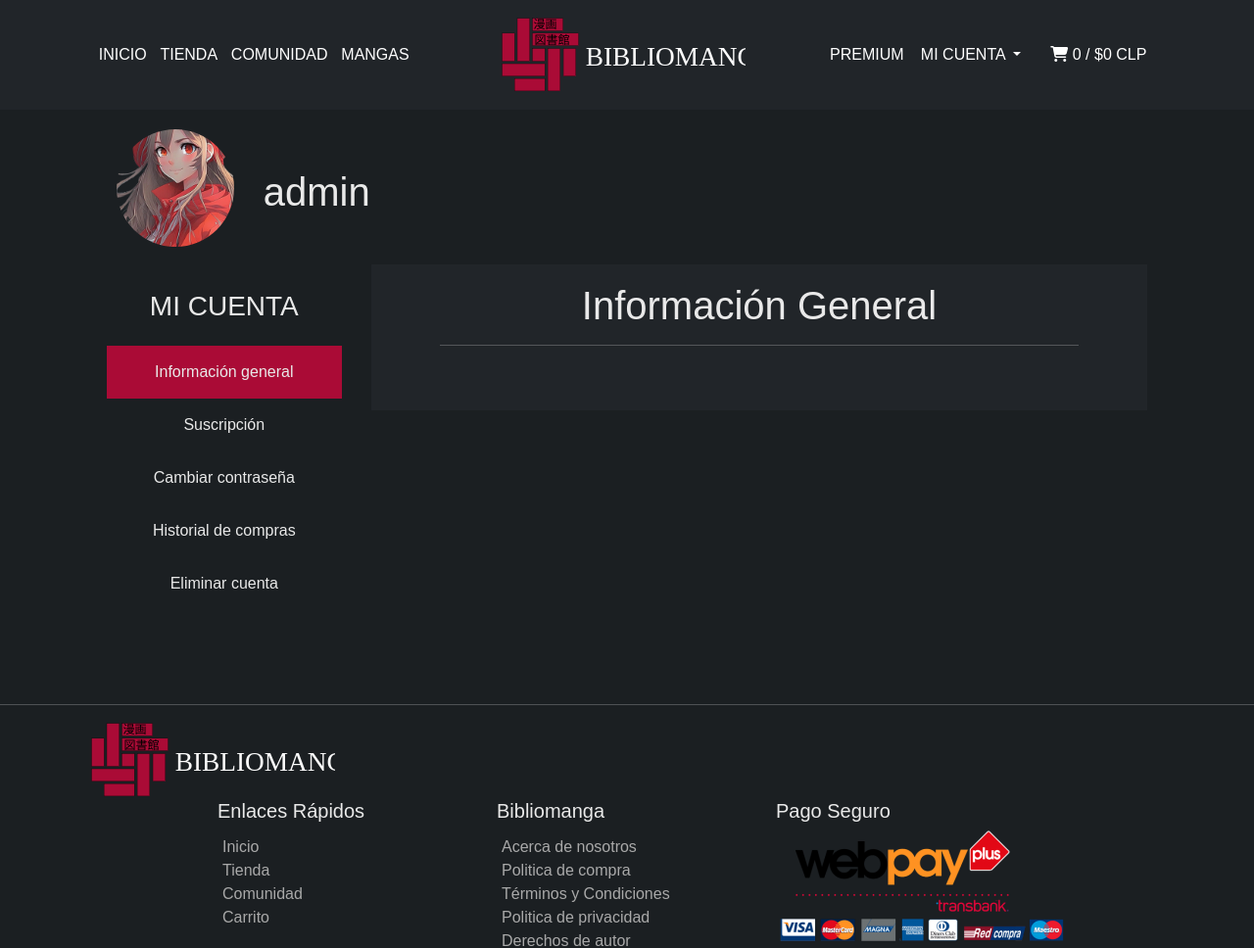
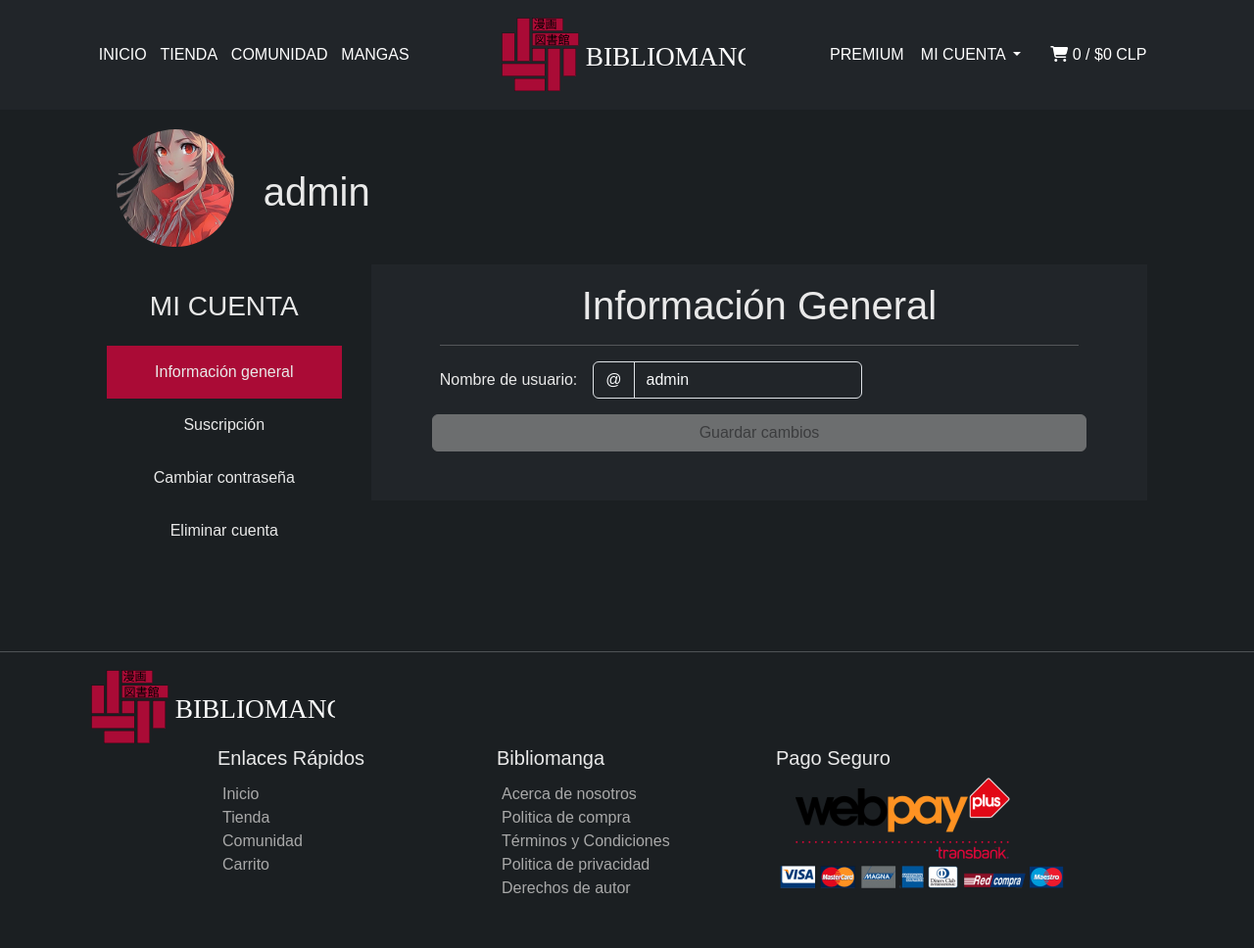
Before and after one commit to elotrodiegoluna/Bibliomanga, a Django app: page /users/account/information in a window 1280 px wide. Shown: the top 968 px of the page at 98% size. After the commit the page ends 912 px from the top, so only its background shows below. Run offline with Django 4.2, Linux system fonts and the light colour scheme; a user stored in the database is signed in; data comes from the database, SQL or seed files in the repository; parts of the project's set-up code (start-up, migrations or seed data) failed here and were passed over; some libraries are stand-ins or nearby versions.

Commit message:
actualizacion my account > premium y fecha cadu

```diff
--- a/core/urls.py
+++ b/core/urls.py
@@ -29,6 +29,9 @@ from users.views import (
     order_view,
     orderdetails_view,
     accountinfo_view,
+    accountdelete_view,
+    accountpremium_view,
+    accountpwd_view,
     change_avatar,
 )
 
@@ -103,6 +106,9 @@ urlpatterns = [
     # usuarios
     path('users/account/change-avatar/', change_avatar, name='changeavatar'),
     path('users/account/information', accountinfo_view, name='myaccount'),
+    path('users/account/premium', accountpremium_view, name='myaccount-premium'),
+    path('users/account/password', accountpwd_view, name='myaccount-pwd'),
+    path('users/account/delete', accountdelete_view, name='myaccount-del'),
     path('user/orders', order_view, name='myorders'),
     path('user/order-details/<str:buy_order>/', orderdetails_view, name='order-details'),
     ] + static(settings.MEDIA_URL, document_root=settings.MEDIA_ROOT) + \
--- a/users/models.py
+++ b/users/models.py
@@ -3,6 +3,7 @@ from django.core.validators import FileExtensionValidator
 from django.contrib.sessions.models import Session
 from django.contrib.auth.models import AbstractBaseUser
 from django.utils import timezone
+from dateutil.relativedelta import relativedelta
 
 from .manager import MyUserManager
 from store.models import CartItem, Cart, Producto
@@ -98,6 +99,12 @@ class Suscripcion(models.Model):
     usuario = models.ForeignKey(User, on_delete=models.CASCADE)
     plan = models.ForeignKey(PlanPremium, on_delete=models.CASCADE, null=True)
     activo = models.BooleanField(default=False)
+    fecha_inicio = models.DateTimeField(default=timezone.now)
+    fecha_caducidad = models.DateTimeField()
+
+    def save(self, *args, **kwargs):
+        self.fecha_caducidad = self.fecha_inicio + relativedelta(months=1)
+        super().save(*args, **kwargs)
 
 class MangaLeido(models.Model):
     usuario = models.ForeignKey(User, on_delete=models.CASCADE)
--- a/users/static/css/myaccount.css
+++ b/users/static/css/myaccount.css
@@ -137,3 +137,34 @@ body {
     transition: opacity 0.3s;
     pointer-events: none;
   }
+
+#save-button.bloqueado {
+    background: #959595;
+    color: #4a4a4a;
+    border-color: #959595;
+    cursor: no-drop;
+}
+
+.btn.disabled, .btn:disabled, fieldset:disabled .btn {
+    pointer-events: inherit;
+}
+
+.account-content-settings .card {
+    color: white;
+}
+
+.btn.btn-primary.premium {
+    background-color: #aa0b36;
+    border-color:#aa0b36;
+}
+
+.btn.btn-primary.premium:hover {
+    background-color: #800a2a;
+    border-color:#800a2a;
+}
+
+.fa-solid.fa-star.premium {
+    color: gold;
+    font-size: 48px;
+    padding-bottom: 28px;
+}
--- a/users/templates/myaccount/account_base.html
+++ b/users/templates/myaccount/account_base.html
@@ -41,11 +41,13 @@
             <div class="account-navigation">
                 <div class="navigation-section">
                     <h3>Mi cuenta</h3>
-                    <a class="information nav-link" href="#">Información general</a>
-                    <a class="premium nav-link" href="#">Suscripción</a>
-                    <a class="password-change nav-link" href="#">Cambiar contraseña</a>
-                    <a class="history nav-link" href="#">Historial de compras</a>
-                    <a class="delete-account nav-link" href="#">Eliminar cuenta</a>
+                    <a class="information nav-link" href="{% url 'myaccount' %}">Información general</a>
+                    <a class="premium nav-link" href="{% url 'myaccount-premium' %}">Suscripción</a>
+                    <a class="password nav-link" href="{% url 'myaccount-pwd' %}">Cambiar contraseña</a>
+
+                </div>
+                <div class="navigation-section second">
+                    <a class="delete nav-link" href="{% url 'myaccount-del' %}">Eliminar cuenta</a>
                 </div>
             </div>
             <div class="account-content">
--- a/users/templates/myaccount/account_info.html
+++ b/users/templates/myaccount/account_info.html
@@ -9,5 +9,42 @@
 <div class="account-content-settings">
     <h1>Información General</h1>
     <hr>
+    <form method="POST" action="#">
+        {% csrf_token %}
+
+        <div class="row g-3 align-items-center">
+            <div class="col-auto">
+              <label for="username" class="col-form-label">Nombre de usuario:</label>
+            </div>
+            <div class="col-auto">
+                <div class="input-group">
+                    <div class="input-group-text bg-dark text-light">@</div>
+                    <input type="text" id="input-username" class="form-control bg-dark text-light" value="{{ usuario.username }}" aria-labelledby="passwordHelpInline">
+                </div>
+            </div>
+            <button id="save-button" class="btn btn-primary bloqueado" disabled type="submit">Guardar cambios</button>
+        </div>
+      </form>
 </div>
+
+<script>
+    const inputUsername = document.getElementById('input-username')
+    const saveButton = document.getElementById('save-button')
+
+    const userUsername = inputUsername.value;
+
+    const checkUsername = () => {
+        const enteredUsername = inputUsername.value;
+        if (enteredUsername === userUsername) {
+            saveButton.classList.add('bloqueado');
+            saveButton.disabled = true;
+        } else {
+            saveButton.classList.remove('bloqueado');
+            saveButton.disabled = false;
+        }
+    }
+
+    inputUsername.addEventListener('input', checkUsername);
+    checkUsername();
+</script>
 {% endblock %}
--- a/users/templates/premium_confirm.html
+++ b/users/templates/premium_confirm.html
@@ -25,13 +25,13 @@
                 <div class="container second-line">
                     <div class="line-items">
                         <h5 class="card-title">Próximo cobro</h5>
-                        <p class="card-text">Jun 8, 2023</p>
+                        <p class="card-text">{{ prox_mes }}</p>
                     </div>
                 </div>
                 <div class="container third-line">
                     <div class="list-with-bullets">
                         <ul>
-                            <li>Tu próximo cobro será el día Jun 8, 2023</li>
+                            <li>Tu próximo cobro será la fecha {{ prox_mes }}</li>
                             <li>Puedes cancelar en cualquier momento</li>
                           </ul>
                     </div>
--- a/users/views.py
+++ b/users/views.py
@@ -2,6 +2,8 @@ from django.shortcuts import render, redirect, get_object_or_404
 from django.http import HttpResponseRedirect
 from django.contrib.auth.decorators import login_required
 from django.contrib.auth import login, authenticate, logout
+from dateutil.relativedelta import relativedelta
+from django.utils import timezone
 from django.urls import reverse
 from django.conf import settings
 import os
@@ -72,12 +74,57 @@ def accountinfo_view(request):
         context = {}
         usuario = User.objects.get(id=request.user.id)
 
+        context = {
+            'usuario': usuario,
+        }
+
+        return render(request, 'myaccount/account_info.html', context)
+
+@login_required
+def accountpremium_view(request):
+    if request.user.is_authenticated:
+        context = {}
+        usuario = User.objects.get(id=request.user.id)
+
+        try:
+            suscripcion = Suscripcion.objects.get(usuario=usuario)
+            context = {
+                'usuario': usuario,
+                'suscripcion': suscripcion,
+            }
+            return render(request, 'myaccount/account_premium.html', context)
+        except Suscripcion.DoesNotExist:
+            pass
 
         context = {
             'usuario': usuario,
         }
 
-        return render(request, 'myaccount/account_info.html', context)
+        return render(request, 'myaccount/account_premium.html', context)
+
+@login_required
+def accountpwd_view(request):
+    if request.user.is_authenticated:
+        context = {}
+        usuario = User.objects.get(id=request.user.id)
+
+        context = {
+            'usuario': usuario,
+        }
+
+        return render(request, 'myaccount/account_pwd.html', context)
+
+@login_required
+def accountdelete_view(request):
+    if request.user.is_authenticated:
+        context = {}
+        usuario = User.objects.get(id=request.user.id)
+
+        context = {
+            'usuario': usuario,
+        }
+
+        return render(request, 'myaccount/account_delete.html', context)
 
 
 @login_required
@@ -228,6 +275,13 @@ def premiumconfirm_view(request, plan):
         context = {
             'already_premium': True
         }
+
+    fecha_actual = timezone.now()
+    prox_mes = fecha_actual + relativedelta(months=1)
+    context = {
+        'fecha_actual': fecha_actual,
+        'prox_mes': prox_mes
+    }
     return render(request, 'premium_confirm.html', context)
 
 
```
Also changed, not shown: users/templates/myaccount/account_delete.html (added, +10 -0 lines), users/templates/myaccount/account_history.html (added, +10 -0 lines), users/templates/myaccount/account_premium.html (added, +33 -0 lines), users/templates/myaccount/account_pwd.html (added, +10 -0 lines), media/avatars/admin/20201101_113601.jpg (added), media/avatars/admin/20201115_190237.jpg (added), users/migrations/0024_suscripcion_fecha_caducidad_suscripcion_fecha_inicio.py (added).
